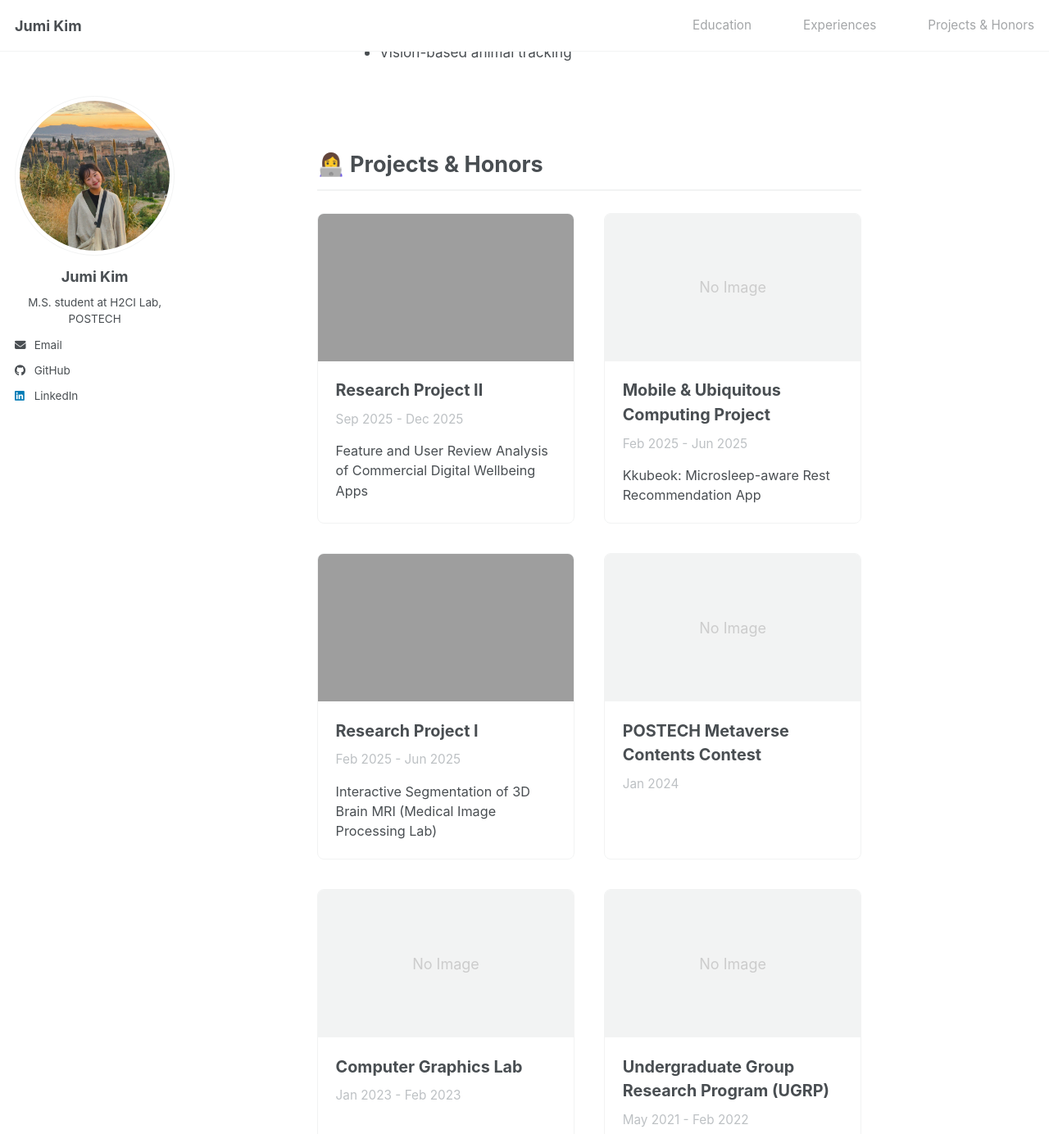
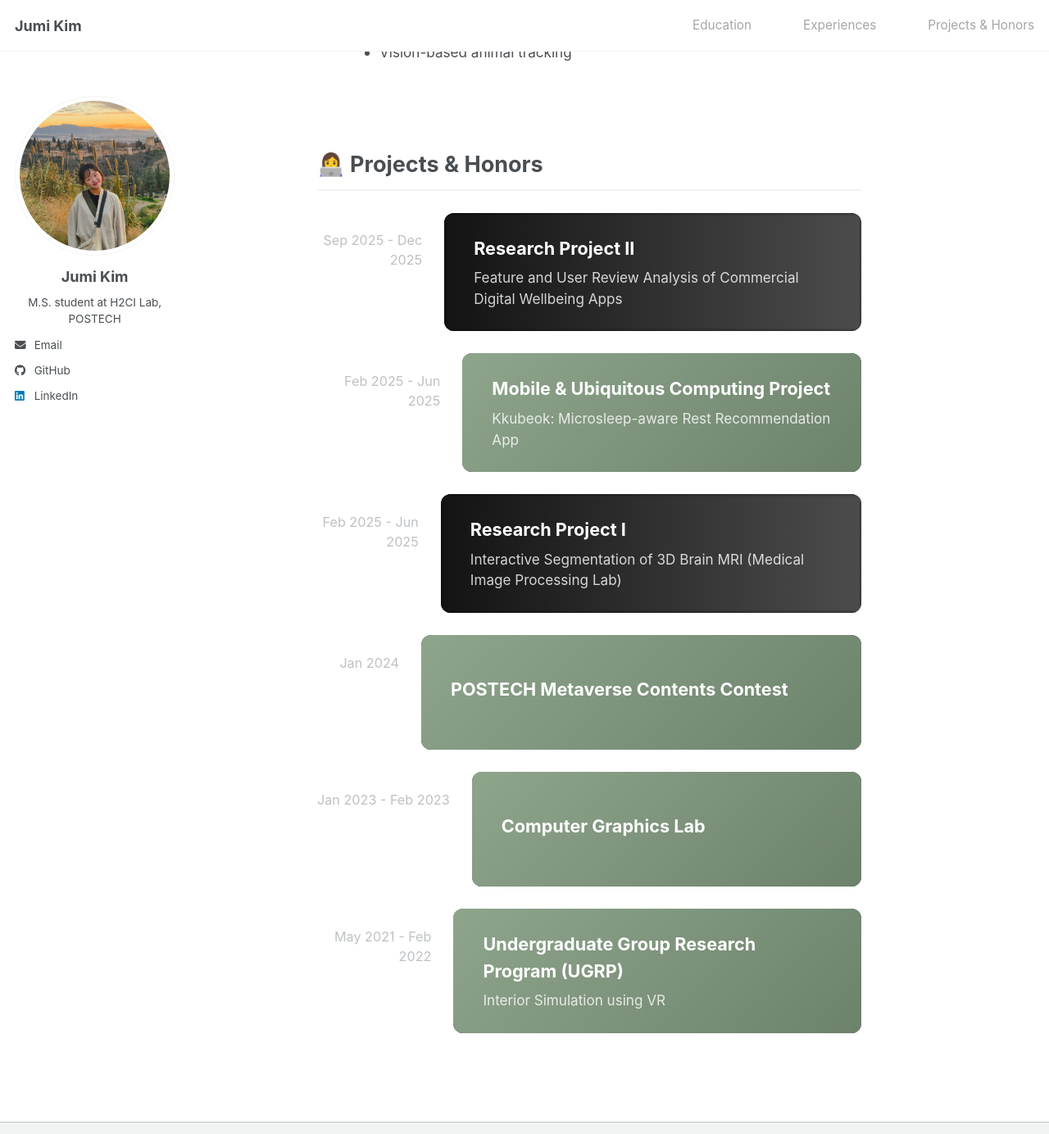
Before and after one commit to jglosa/jglosa.github.io, a Jekyll site: the page built from _pages/about.md, in a window 1280 px wide and 1400 px high, scrolled down 1502 px, cut to the strip 0-1384 px from the top of the window. Shown: the whole strip at 82% size. Built offline with Jekyll 4.4.1, drawn with Linux system fonts in a browser that asks for light colours; a script bundle is joined from its source files by our own code; library files that are not in the unit come from our copies.

Commit message:
project format fix again

```diff
--- a/_layouts/portfolio.html
+++ b/_layouts/portfolio.html
@@ -143,72 +143,124 @@ layout: default
         <!-- Research Projects Section -->
         {% if page.research_projects %}
         <style>
-          .project-grid {
-            display: grid;
-            grid-template-columns: repeat(auto-fill, minmax(280px, 1fr)); /* 화면 크기에 따라 자동 배치 */
-            gap: 2rem;
+          .project-list {
+            display: flex;
+            flex-direction: column;
+            gap: 1.5rem;
             margin-top: 1.5rem;
           }
 
-          .project-card {
-            background: var(--global-bg-color);
-            border: 1px solid var(--global-border-color);
-            border-radius: 8px;
+          .project-entry {
+            display: flex;
+            align-items: flex-start; /* 날짜와 카드의 시작 높이를 맞춤 */
+            gap: 1.5rem;
+          }
+
+          /* 왼쪽 날짜 영역 */
+          .project-date-side {
+            min-width: 100px;
+            font-size: 0.9rem;
+            color: var(--global-text-color-light);
+            padding-top: 1.2rem; /* 카드 내부 텍스트 위치와 시각적 정렬 */
+            text-align: right;
+          }
+
+          /* 오른쪽 카드 영역 */
+          .project-card-overlay {
+            position: relative;
+            flex-grow: 1;
+            min-height: 140px;
+            border-radius: 12px;
             overflow: hidden;
+            display: flex;
+            align-items: center;
+            background-color: #222; /* 이미지가 로드되기 전 기본 배경 */
+          }
+
+          /* 배경 이미지: 흐리게(Blur) 처리 */
+          .project-bg-image {
+            position: absolute;
+            top: 0;
+            left: 0;
+            width: 100%;
+            height: 100%;
+            object-fit: cover;
+            z-index: 0;
+            filter: brightness(0.6) blur(2px); /* 이미지를 어둡게 하고 살짝 흐리게 */
             transition: transform 0.3s ease;
           }
 
-          .project-card:hover {
-            transform: translateY(-5px); /* 살짝 떠오르는 효과 */
+          .project-card-overlay:hover .project-bg-image {
+            transform: scale(1.05); /* 마우스 올리면 이미지가 살짝 커짐 */
           }
 
-          .project-image {
+          /* 그라데이션 오버레이: 글자 가독성을 위해 왼쪽을 더 어둡게 */
+          .project-gradient-layer {
+            position: absolute;
+            top: 0;
+            left: 0;
             width: 100%;
-            height: 180px;
-            object-fit: cover; /* 이미지 비율 맞춤 */
-            background-color: #f2f3f3; /* 이미지 없을 때 배경색 */
+            height: 100%;
+            background: linear-gradient(to right, rgba(0,0,0,0.8) 0%, rgba(0,0,0,0.2) 100%);
+            z-index: 1;
           }
 
-          .project-content {
-            padding: 1.2rem;
+          /* 카드 내부 텍스트 */
+          .project-text-content {
+            position: relative;
+            z-index: 2;
+            padding: 1.5rem 2rem;
+            color: #ffffff !important; /* 배경이 어두우므로 글자는 항상 흰색 */
           }
 
-          .project-title {
-            font-size: 1.1rem;
+          .project-text-content .p-name {
+            font-size: 1.2rem;
             font-weight: 700;
-            margin-bottom: 0.5rem;
-            color: var(--global-text-color);
+            margin-bottom: 0.4rem;
+            color: #ffffff !important;
           }
 
-          .project-date {
-            font-size: 0.85rem;
-            color: var(--global-text-color-light);
-            margin-bottom: 0.8rem;
+          .project-text-content .p-desc {
+            font-size: 0.95rem;
+            line-height: 1.5;
+            opacity: 0.9;
+            color: rgba(255, 255, 255, 0.9) !important;
           }
 
-          .project-description {
-            font-size: 0.9rem;
-            line-height: 1.5;
-            color: var(--global-text-color);
+          /* 모바일 대응 */
+          @media (max-width: 768px) {
+            .project-entry {
+              flex-direction: column;
+              gap: 0.5rem;
+            }
+            .project-date-side {
+              text-align: left;
+              min-width: auto;
+              padding-top: 0;
+            }
           }
         </style>
 
         <div class="content-section" id="projects">
           <h2 class="section-title">👩‍💻 Projects & Honors</h2>
-          <div class="project-grid">
+          <div class="project-list">
             {% for rp in page.research_projects %}
-            <div class="project-card">
-              {% if rp.image %}
-                <img src="{{ base_path }}/images/{{ rp.image }}" alt="{{ rp.name }}" class="project-image">
-              {% else %}
-                <div class="project-image" style="display: flex; align-items: center; justify-content: center; color: #ccc;">No Image</div>
-              {% endif %}
+            <div class="project-entry">
+              <div class="project-date-side">{{ rp.date }}</div>
 
-              <div class="project-content">
-                <div class="project-title">{{ rp.name }}</div>
-                <div class="project-date">{{ rp.date }}</div>
-                <div class="project-description">
-                  {{ rp.description | markdownify | remove: '<p>' | remove: '</p>' }}
+              <div class="project-card-overlay">
+                {% if rp.image %}
+                  <img src="{{ base_path }}/images/{{ rp.image }}" class="project-bg-image" alt="">
+                  <div class="project-gradient-layer"></div>
+                {% else %}
+                  <div class="project-gradient-layer" style="background: linear-gradient(135deg, #8ea58c 0%, #6d826b 100%); opacity: 1;"></div>
+                {% endif %}
+
+                <div class="project-text-content">
+                  <div class="p-name">{{ rp.name }}</div>
+                  <div class="p-desc">
+                    {{ rp.description | markdownify | remove: '<p>' | remove: '</p>' }}
+                  </div>
                 </div>
               </div>
             </div>
--- a/_pages/about.md
+++ b/_pages/about.md
@@ -61,7 +61,7 @@ research_projects:
 
   - name: "Research Project I"
     date: "Feb 2025 - Jun 2025"
-    image: "researchproject_2.jpeg"
+    image: "researchproject_1.jpeg"
     description : "Interactive Segmentation of 3D Brain MRI (Medical Image Processing Lab)"
 
   - name: "POSTECH Metaverse Contents Contest"
```
